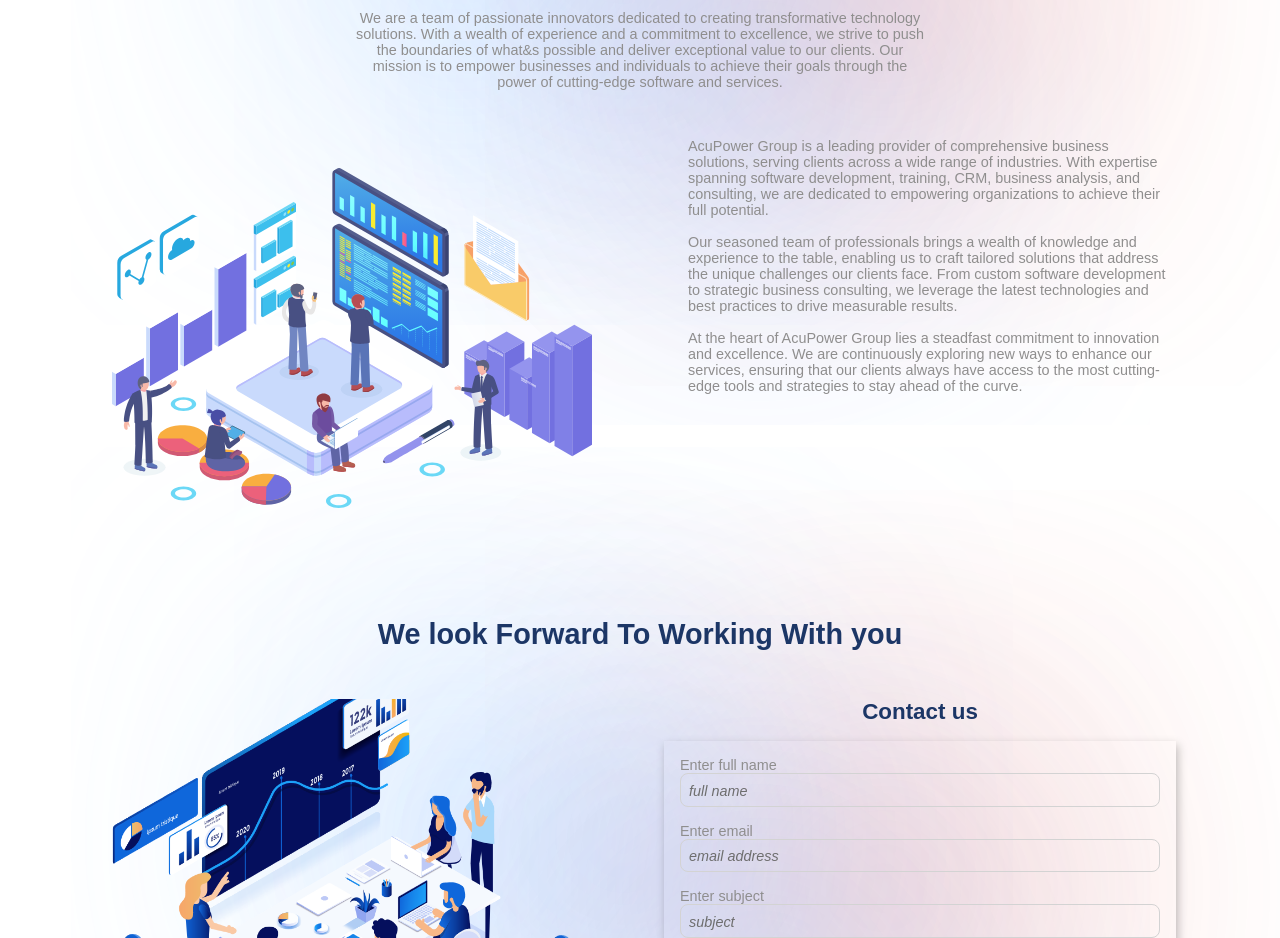
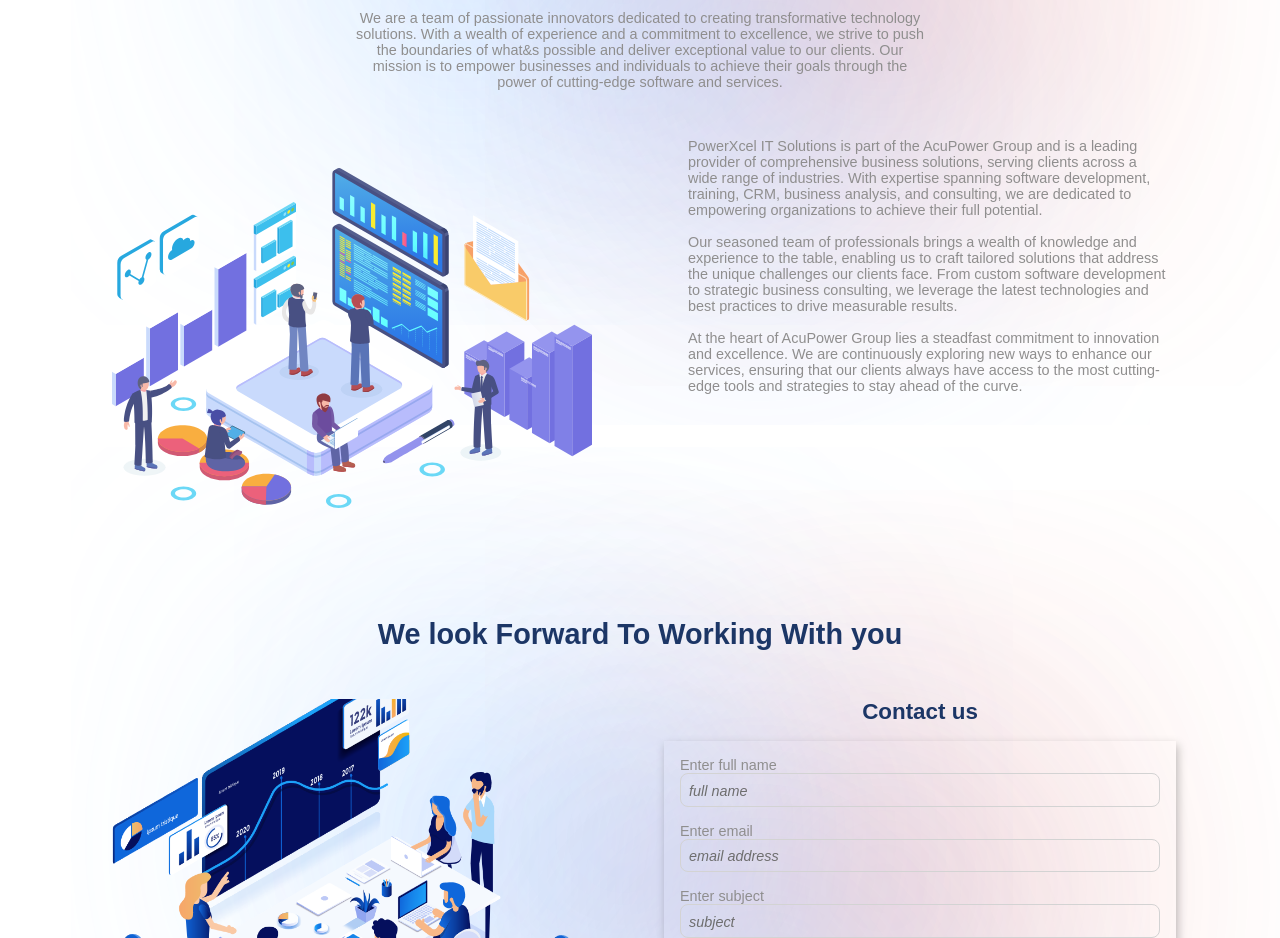
Before and after one commit to JuniorFixHow/PowerConseling, a React (Vite) app: page / in a window 1280 px wide. Shown: the part 4080-5018 px from the top of the page. Built offline with nearby package versions, Linux system fonts and the light colour scheme; a web font is replaced by a local one.

Commit message:
changed name in about us

```diff
--- a/src/sessions/about/About.jsx
+++ b/src/sessions/about/About.jsx
@@ -19,7 +19,7 @@
         </div>
         <div className="about-right">
           <span className="sub-text">
-            AcuPower Group is a leading provider of comprehensive business
+            PowerXcel IT Solutions is part of the AcuPower Group and is a leading provider of comprehensive business
             solutions, serving clients across a wide range of industries. With
             expertise spanning software development, training, CRM, business
             analysis, and consulting, we are dedicated to empowering
```
